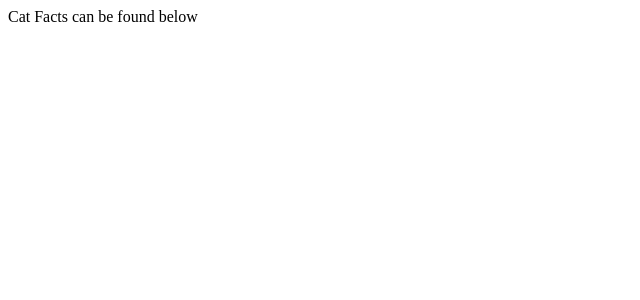
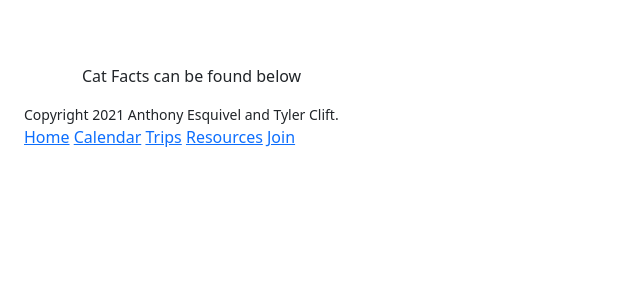
Before and after one commit to AnthonyEsquivel/CS4640-Project, a PHP site: page /angular-app/src/app/app.component.html in a window 1280 px wide. Shown: the top 300 px of the page, without its empty margins (0-640 px from the left). Run offline with PHP 8.4, Linux system fonts and the light colour scheme.

Commit message:
added html

```diff
--- a/angular-app/src/app/app.component.html
+++ b/angular-app/src/app/app.component.html
@@ -1,3 +1,35 @@
+<!DOCTYPE html>
+<html lang="en">
+<head>
+    <meta charset="utf-8">
+    <meta http-equiv="X-UA-Compatible" content="IE=edge">
+    <meta name="viewport" content="width=device-width, initial-scale=1">
+
+    <meta name="author" content="Anthony Esquivel wrote most of the content, Tyler Clift made minor changes">
+    <meta name="description" content="Page for the UVA climbing team">
+    <meta name="keywords" content="UVA virginia rock climbing team club">
+
+    <link href="https://cdn.jsdelivr.net/npm/bootstrap@5.1.1/dist/css/bootstrap.min.css" rel="stylesheet"
+        integrity="sha384-F3w7mX95PdgyTmZZMECAngseQB83DfGTowi0iMjiWaeVhAn4FJkqJByhZMI3AhiU" crossorigin="anonymous">
+
+
+    <title>UVA Climbing</title>
+</head>
+
+<nav class="navbar navbar-expand-sm navbar-dark navbar-custom">
+    <div class="container-fluid">
+        <a class="navbar-brand" href="index.html">Climbing Team at UVA</a>
+        <div class="collapse navbar-collapse" id="navbarNav">
+            <ul class="navbar-nav">
+                <li class="nav-item"><a class="nav-link active" aria-current="page" href="index.html">Home</a></li>
+                <li class="nav-item"><a class="nav-link" href="calendar.html">Calendar</a></li>
+                <li class="nav-item"><a class="nav-link" href="trips.php">Trips</a></li>
+                <li class="nav-item"><a class="nav-link" href="resources.html">Resources</a></li>
+                <li class="nav-item"><a class="nav-link" href="join.html">Join</a></li>
+            </ul>
+        </div>
+    </div>
+</nav>
 
 <div class="container">
     <div class="row">
@@ -11,3 +43,15 @@
         </div>
     </div>
 </div>
+
+<!--Footer-->
+<footer class="container foot row col-12">
+    <small class=copyright>Copyright 2021 Anthony Esquivel and Tyler Clift. </small>
+    <nav>
+        <a href=index.html>Home</a>
+        <a href=calendar.html>Calendar</a>
+        <a href=trips.php>Trips</a>
+        <a href=resources.html>Resources</a>
+        <a href=join.html>Join</a>
+    </nav>
+</footer>
--- a/facts.php
+++ b/facts.php
@@ -1,5 +1,5 @@
 <?php
-header("Access-Control-Allow-Origin: http://localhost:4200");
+header("Access-Control-Allow-Origin: *");
 header("Access-Control-Allow-Headers: X-Requested-With, Content-Type, Origin, Authorization, Accept, Client-Security-Token, Accept-Encoding");
 header("Access-Control-Max-Age: 1000");
 header("Access-Control-Allow-Methods: POST, GET, OPTIONS, PUT");
```
Also changed, not shown: angular-app/src/styles.css (+117 -0 lines).
